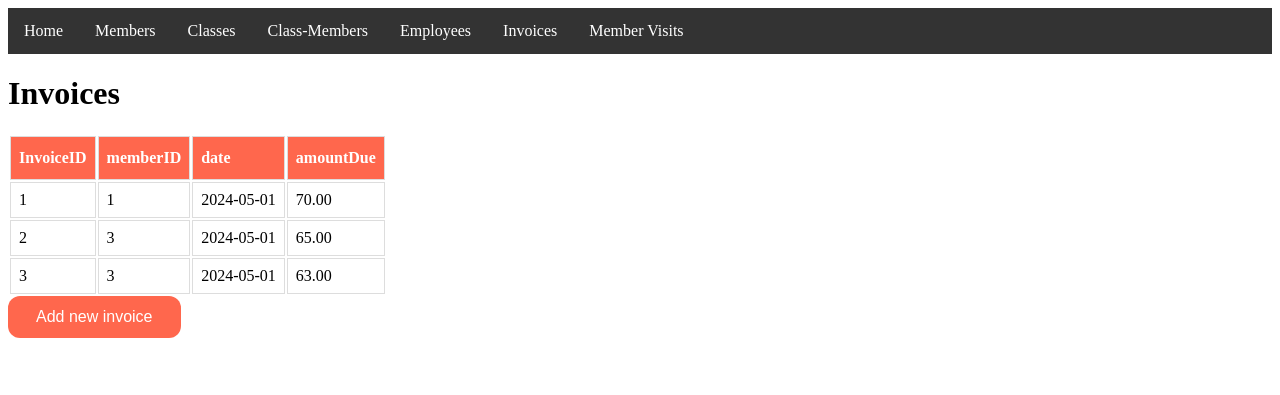
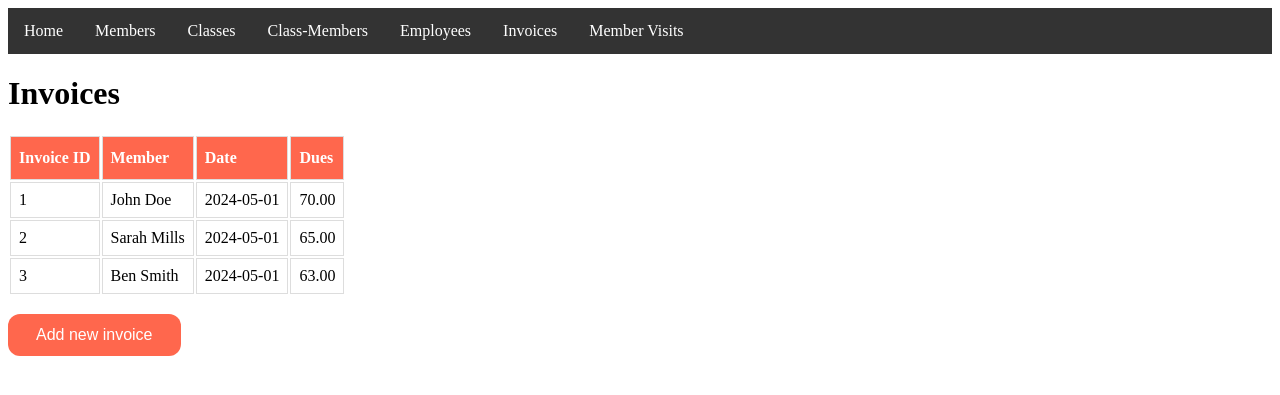
Before and after one commit to blaughlin/VarietyFitness, a Flask app: page /invoices in a window 1280 px wide. Shown: the top 395 px of the page. Run offline with Flask 3, Linux system fonts and the light colour scheme; data comes from the database, SQL or seed files in the repository; data that the repository does not hold is empty; some libraries are stand-ins or nearby versions.

Commit message:
added ability to read invoices

```diff
--- a/app.py
+++ b/app.py
@@ -182,7 +182,13 @@ def employees():
 
 @app.route('/invoices')
 def invoices():
-    return render_template("invoices.html")
+     if request.method == "GET":
+         query = "SELECT Invoices.invoiceID, Concat(Members.firstName, ' ', Members.lastName) as member, Invoices.date, Invoices.amountDue from Invoices inner join Members on Invoices.memberID = Members.memberID"
+         cur = mysql.connection.cursor()
+         cur.execute(query)
+         invoices = cur.fetchall()
+         print(invoices)
+         return render_template("invoices.html", data = invoices)
 
 # Listener
 
--- a/templates/employees.html
+++ b/templates/employees.html
@@ -56,7 +56,6 @@
             <label>Last Name</label> <input type="text" name="lastName" />
             <label>Hire Date</label> <input type="text" name="hireDate" />
             <label>Hourly Rate</label> <input type="text" name="hourlyRate" />
-            <label>Membership Start Date</label> <input type="text" name="membershipStartDate" />
             <label>Job Title</label> <input type="text" name="jobTitle" />
         </fieldset>
         <input class="btn" type="submit" name="addEmployee" id="addEmployeeBtn" value="Add Employee">
--- a/templates/invoices.html
+++ b/templates/invoices.html
@@ -3,31 +3,26 @@
 <h1>Invoices</h1>
 <div id="database">
     <table>
-        <tr>
-            <th>InvoiceID</th>
-            <th>memberID</th>
-            <th>date</th>
-            <th>amountDue</th>
-        </tr>
-        <tr>
-            <td>1</td>
-            <td>1</td>
-            <td>2024-05-01</td>
-            <td>70.00</td>
-        </tr>
-        <tr>
-            <td>2</td>
-            <td>3</td>
-            <td>2024-05-01</td>
-            <td>65.00</td>
-        </tr>
-        <tr>
-            <td>3</td>
-            <td>3</td>
-            <td>2024-05-01</td>
-            <td>63.00</td>
-        </tr>
+        <thead>
+            <tr>
+                <th>Invoice ID</th>
+                <th>Member</th>
+                <th>Date</th>
+                <th>Dues</th>
+            </tr>
+        </thead>
+        <tbody>
+            {% for item in data %}
+            <tr>
+                <td>{{ item.invoiceID }}</td>
+                <td>{{item.member}}</td>
+                <td>{{item.date}}</td>
+                <td>{{item.amountDue}}</td>
+            </tr>
+            {% endfor %}
+        </tbody>
     </table>
+    <br>
     <button type="button" onClick=showInserts()>Add new invoice</button>
 </div>
 
```
